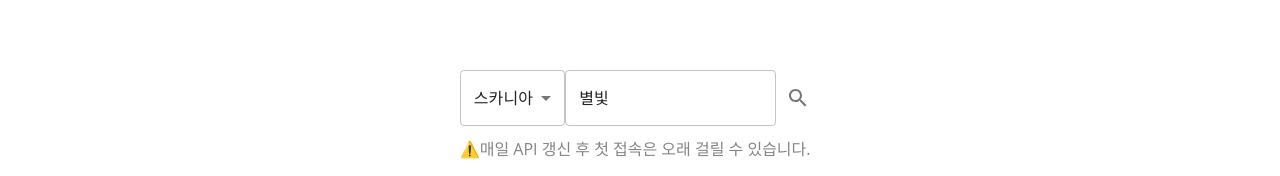
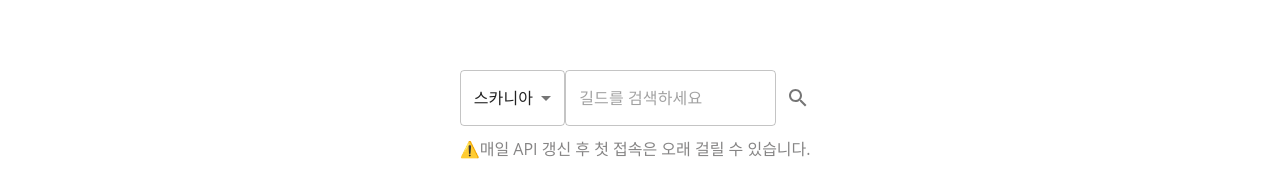
Before and after one commit to henniyoon/guild-manager, a React (Create React App) app in the folder client/: page / in a window 1280 px wide. Shown: the part 150-326 px from the top of the page. Built offline with nearby package versions, Linux system fonts and the light colour scheme.

Commit message:
자잘한거 수정

```diff
--- a/client/src/pages/GuildPage/Guildpage.tsx
+++ b/client/src/pages/GuildPage/Guildpage.tsx
@@ -109,7 +109,7 @@ const Guildpage: React.FC = () => {
             <Grid item style={{ marginLeft: 10 }}>
               <Typography variant="body1" style={{ fontSize: '14px' }}>{worldName}</Typography>
             </Grid>
-            <Button variant="outlined" style={{ marginLeft: '20px' }} onClick={AdminButtonClick}>노블제한</Button>
+            <Button variant="outlined" style={{ marginLeft: '20px' }} onClick={AdminButtonClick}> 관리자 페이지 </Button>
             <Grid item xs={12} md={12}>
               <Typography variant="body1">마스터: {guildData.master_name}</Typography>
               <Typography variant="body1">길드원: {guildData.member_count}명</Typography>
--- a/client/src/pages/MainPage/Mainpage.tsx
+++ b/client/src/pages/MainPage/Mainpage.tsx
@@ -11,7 +11,7 @@ import styles from "./styles/Mainpage.module.css";
 const Mainpage = () => {
   const navigate = useNavigate();
   const [worldName, setSelectedServer] = useState("스카니아");
-  const [guildName, setInputValue] = useState("별빛");
+  const [guildName, setInputValue] = useState("");
 
   const handleButtonClick = async (e: FormEvent) => {
     e.preventDefault();
```
